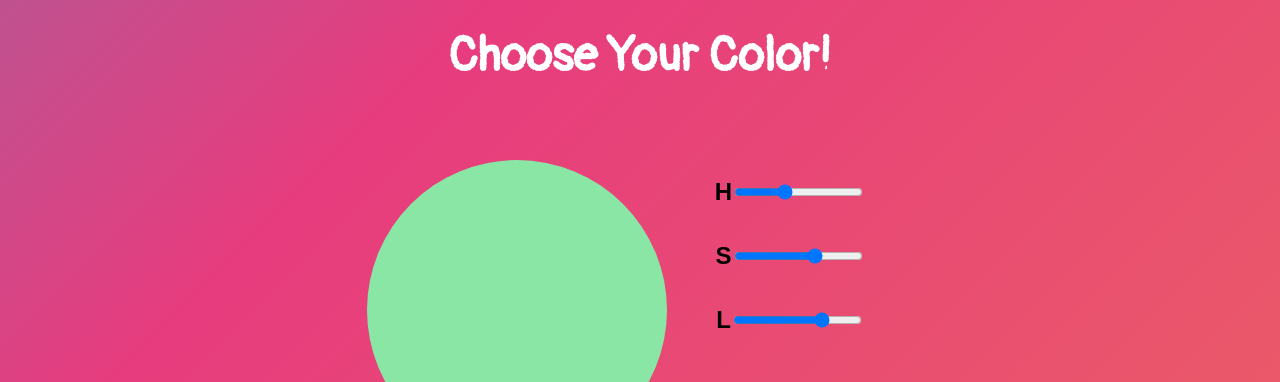
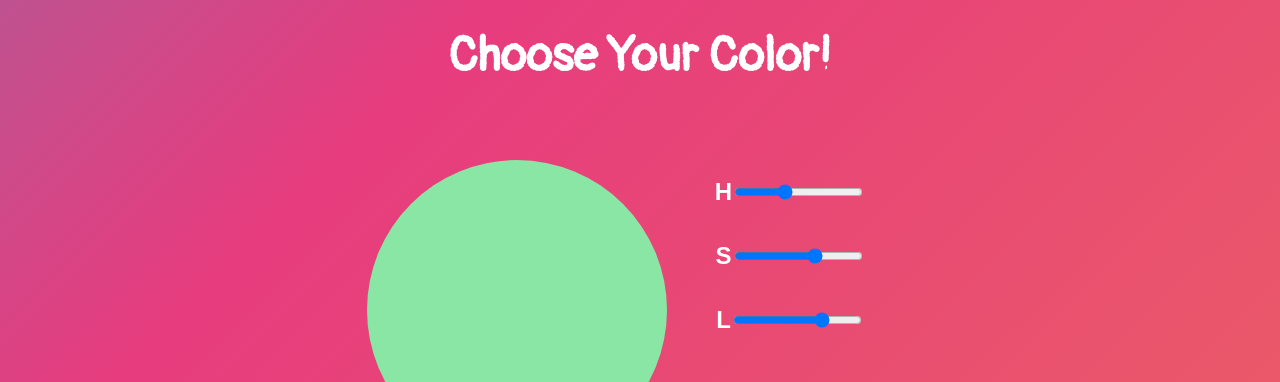
Before and after one commit to AbtaheeAli/color-picker, a React (Create React App) app: page / in a window 1280 px wide. Shown: the top 382 px of the page. Built offline with nearby package versions, Linux system fonts and the light colour scheme.

Commit message:
changed colors of HSL text

```diff
--- a/src/App.jsx
+++ b/src/App.jsx
@@ -1,5 +1,4 @@
 import React, { Component } from 'react'
-import HelloWorld from './components/HelloWorld'
 
 export class App extends Component {
   state = {
@@ -78,7 +77,7 @@ export class App extends Component {
               ></input>
             </article>
             <article>
-              <h2 className="slider">S</h2>
+              <h2 className="sliderS">S</h2>
               <input
                 type="range"
                 min="0"
@@ -88,7 +87,7 @@ export class App extends Component {
               ></input>
             </article>
             <article>
-              <h2 className="slider">L</h2>
+              <h2 className="sliderL">L</h2>
               <input
                 type="range"
                 min="0"
--- a/src/components/HelloWorld.jsx
+++ /dev/null
@@ -1,9 +0,0 @@
-import React, { Component } from 'react'
-
-class HelloWorld extends Component {
-  render() {
-    return <h1>Hello, World!</h1>
-  }
-}
-
-export default HelloWorld
--- a/src/index.css
+++ b/src/index.css
@@ -10,7 +10,6 @@ html {
 header {
   display: flex;
   justify-content: center;
-
   font-size: 1.5rem;
   color: white;
   font-family: 'Pangolin', cursive;
@@ -73,3 +72,15 @@ article {
   font-family: 'Pangolin', cursive;
   padding-top: 1rem;
 }
+
+.sliderH {
+  color: white;
+}
+
+.sliderS {
+  color: white;
+}
+
+.sliderL {
+  color: white;
+}
```
